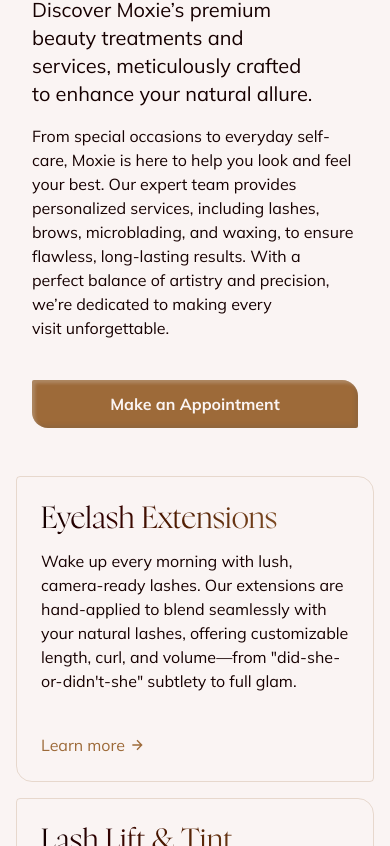
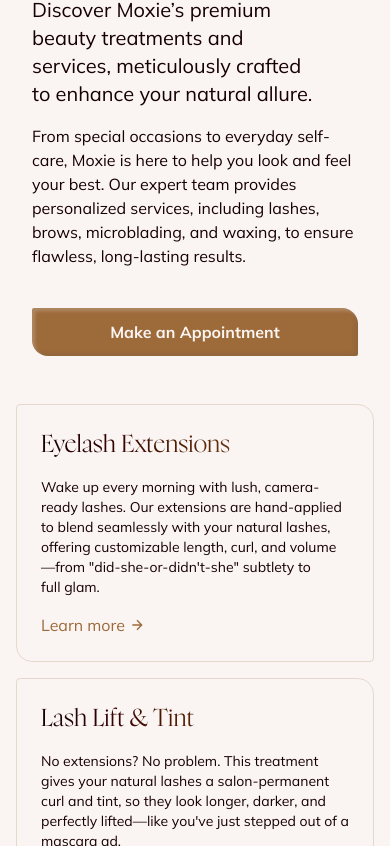
Before and after one commit to travhall/moxie-beauty, a Next.js app: page / in a window 390 px wide. Shown: the part 1278-2124 px from the top of the page. Built offline with nearby package versions, Linux system fonts and the light colour scheme.

Commit message:
feat: Enhance appointments section layout and imagery, and refine service card typography and services introduction.

```diff
--- a/components/appointments.tsx
+++ b/components/appointments.tsx
@@ -3,6 +3,7 @@
 import { ArrowRight, ChevronDown } from "lucide-react";
 import Image from "next/image";
 import apptImage from "@/public/images/moxie-lobby.jpg";
+import apptImage2 from "@/public/images/appt-img.jpg";
 import Button from "./button";
 import { useEffect, useRef, useState } from "react";
 
@@ -261,13 +262,23 @@
       aria-label="Appointments section"
     >
       {/* Intro — always visible, sticks while scroll wrapper fills the section */}
-      <div className="container flex flex-col md:flex-row lg:gap-14 items-start mx-auto p-8 lg:mb-10 lg:sticky lg:top-24 min-h-screen z-0">
-        <Image
+      <div className="flex flex-col md:flex-row lg:gap-14 items-start lg:sticky lg:top-40 min-h-screen z-0">
+        {/* <Image
           src={apptImage}
           alt="Moxie's waiting room."
           className="w-full lg:max-w-1/2 h-96 lg:h-auto max-h-[60vh] rounded-tl rounded-tr-[4rem] rounded-br rounded-bl-[4rem] border-r border-b border-l-8 border-t-8 border-(--accent) object-cover mt-8 lg:mt-0 fade-in-section"
-        />
-        <div className="content relative max-w-2xl text-balance">
+        /> */}
+        <div className="relative w-2/5 xl:w-1/2 shrink-0 fade-in-section border-r-16 border-(--accent) rounded-tr-[25%] overflow-hidden">
+          <Image
+            src={apptImage}
+            alt="Moxie Beauty Studio lobby"
+            width={1280}
+            height={720}
+            className="object-cover"
+            sizes="(min-width: 1280px) 50vw, 40vw"
+          />
+        </div>
+        <div className="content relative max-w-2xl text-balance mt-8">
           <h2 className="font-nyght bg-linear-to-r from-(--foreground) to-(--accent) bg-clip-text text-transparent text-6xl xl:text-7xl my-8 pb-2 text-balance fade-in-section delay-100">
             Your Moxie Beauty Journey
           </h2>
@@ -359,24 +370,24 @@
         className="hidden lg:block appointments-scroll-wrapper"
         style={{ height: "300vh" }}
       >
-        <div className="sticky top-0 min-h-dvh flex overflow-hidden border-t border-(--accent)/20 bg-(--background)/95 backdrop-blur-xl z-50">
+        <div className="sticky top-0 min-h-dvh flex overflow-hidden border-t border-(--accent)/20 bg-(--background)/90 backdrop-blur-xl z-50">
 
           {/* Left: persistent image */}
-          <div className="relative w-2/5 xl:w-1/2 shrink-0">
+          <div className="relative w-2/5 xl:w-1/2 shrink-0 border-r-16 border-(--accent) rounded-br-[25%] overflow-hidden">
             <Image
-              src={apptImage}
+              src={apptImage2}
               alt="Moxie Beauty Studio lobby"
               fill
               className="object-cover"
               sizes="(min-width: 1280px) 50vw, 40vw"
             />
             {/* Soft gradient blends image into the content panel */}
-            <div className="absolute inset-0 bg-gradient-to-r from-transparent via-transparent to-(--background)/60" />
+            {/* <div className="absolute inset-0 bg-linear-to-r from-transparent via-transparent to-(--background)/60" /> */}
           </div>
 
           {/* Right: step content */}
           <div className="flex-1 flex items-center justify-start">
-            <div className="w-full max-w-lg px-10 xl:px-14 py-12">
+            <div className="w-full max-w-xl px-10 xl:px-14 py-12">
 
               {/* Step indicator */}
               <div
--- a/components/navigation.tsx
+++ b/components/navigation.tsx
@@ -191,9 +191,8 @@
               navRefs.current[item.section] = el;
               // console.log(`Nav ref set for ${item.section}:`, !!el); // Debug log
             }}
-            className={`text-base font-bold rounded-full py-1 px-4 transition-all relative z-10 text-shadow-(--foreground) border border-transparent hover:border-(--accent)/20 hover:bg-(--accent)/20 focus:outline-none focus:ring-2 focus:ring-(--accent)/50 focus:border-(--accent)/40 ${
-              activeSection === item.section ? "text-(--background)" : ""
-            }`}
+            className={`text-base font-bold rounded-full py-1 px-4 transition-all relative z-10 text-shadow-(--foreground) border border-transparent hover:border-(--accent)/20 hover:bg-(--accent)/20 focus:outline-none focus:ring-2 focus:ring-(--accent)/50 focus:border-(--accent)/40 ${activeSection === item.section ? "text-(--background)" : ""
+              }`}
             onClick={(e) => scrollToSection(item.section, e)}
             onKeyDown={(e) => handleKeyDown(e, item.section)}
             aria-label={item.description}
@@ -204,16 +203,15 @@
               <span className="hidden sm:inline">{item.name}</span>
             </span>
             <span
-              className={`absolute inset-0 rounded-full bg-(--accent) bevel transition-opacity duration-200 pointer-events-none ${
-                activeSection === item.section ? "opacity-100" : "opacity-0"
-              }`}
+              className={`absolute inset-0 rounded-full bg-(--accent) bevel transition-opacity duration-200 pointer-events-none ${activeSection === item.section ? "opacity-100" : "opacity-0"
+                }`}
             />
           </a>
         ))}
 
         {/* Sliding indicator */}
         <div
-          className="absolute bg-(--accent)/90 rounded-full shadow-lg z-0 transition-[width,left,opacity] duration-300 ease-[cubic-bezier(0.4,0,0.2,1)] pointer-events-none"
+          className="absolute bg-(--accent)/90 rounded-full shadow-lg z-0 transition-[width,left,opacity] duration-300 ease-in-out pointer-events-none"
           style={{
             height: "calc(100% - 2rem)",
             top: "1rem",
--- a/components/service-card.tsx
+++ b/components/service-card.tsx
@@ -25,22 +25,21 @@
 
   return (
     <div
-      className={`service-card service-card-${
-        cardIndex + 1
-      } rounded-lg rounded-tl rounded-tr-2xl rounded-br rounded-bl-2xl border border-(--accent)/20 hover:border-(--accent) p-6 transition-all hover:shadow-[-8px_8px_0_0_var(--accent)] hover:translate-x-2 hover:-translate-y-2 cursor-pointer group focus-visible:ring-2 focus-visible:ring-(--accent)/50 focus-visible:ring-offset-2 fade-in-section ${delayClass}`}
+      className={`service-card service-card-${cardIndex + 1
+        } rounded-lg rounded-tl rounded-tr-2xl rounded-br rounded-bl-2xl border border-(--accent)/20 hover:border-(--accent) p-6 transition-all hover:shadow-[-8px_8px_0_0_var(--accent)] hover:translate-x-2 hover:-translate-y-2 cursor-pointer group focus-visible:ring-2 focus-visible:ring-(--accent)/50 focus-visible:ring-offset-2 fade-in-section ${delayClass}`}
       role="button"
       tabIndex={0}
       onClick={onOpenOverlay}
       onKeyDown={handleKeyDown}
       aria-label={`${title} - ${preview}`}
     >
-      <h3 className="font-nyght text-3xl mb-3 bg-linear-to-r from-(--foreground) to-(--accent) bg-clip-text text-transparent text-balance">
+      <h3 className="font-nyght text-2xl mb-4 bg-linear-to-r from-(--foreground) to-(--accent) bg-clip-text text-transparent text-balance">
         {title}
       </h3>
-      <p className="text-base mb-4 text-pretty">{preview}</p>
+      <p className="text-sm text-pretty">{preview}</p>
 
       <span
-        className="inline-flex self-start items-center gap-1 text-(--accent) mt-6 before:absolute before:-bottom-0.5 before:left-0 before:w-full before:h-0.5 before:bg-(--accent) before:transform before:scale-x-0 before:origin-right before:transition-transform before:duration-300 before:ease-in-out group-hover:before:scale-x-100 group-hover:before:origin-left relative"
+        className="inline-flex self-start items-center gap-1 text-(--accent) mt-4 before:absolute before:-bottom-0.5 before:left-0 before:w-full before:h-0.5 before:bg-(--accent) before:transform before:scale-x-0 before:origin-right before:transition-transform before:duration-300 before:ease-in-out group-hover:before:scale-x-100 group-hover:before:origin-left relative"
         aria-hidden="true"
       >
         <span>{readMoreLabel}</span>
--- a/components/services.tsx
+++ b/components/services.tsx
@@ -93,9 +93,7 @@
               From special occasions to everyday self-care, Moxie is here to
               help you look and feel your best. Our expert team provides
               personalized services, including lashes, brows, microblading, and
-              waxing, to ensure flawless, long-lasting results. With a perfect
-              balance of artistry and precision, we&rsquo;re dedicated to making
-              every visit unforgettable.
+              waxing, to ensure flawless, long-lasting results.
             </p>
             <div className="flex flex-row flex-wrap gap-4 mb-4 fade-in-section delay-300">
               <Button
```
Also changed, not shown: 1 other file (tests, documents, lock files or other folders).
